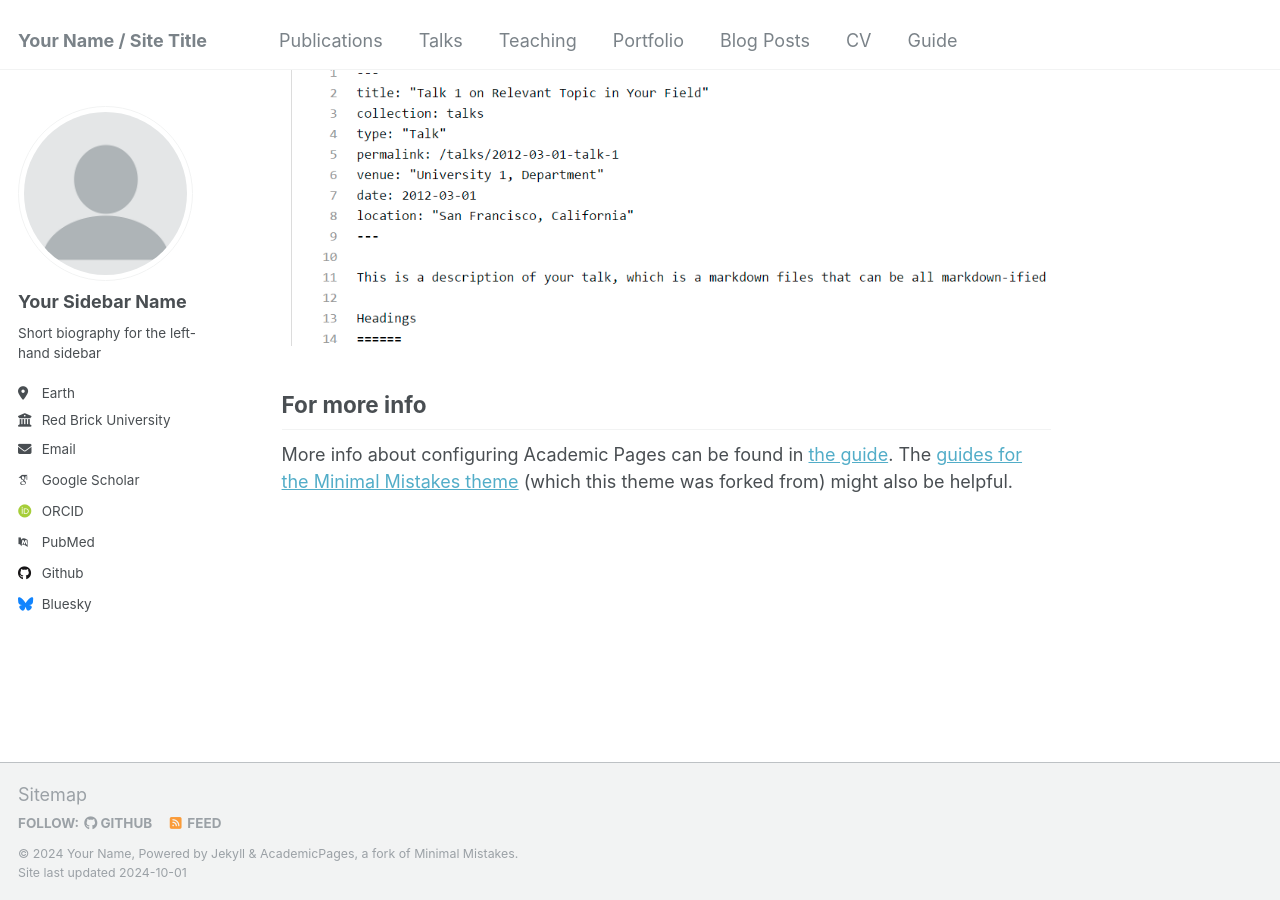
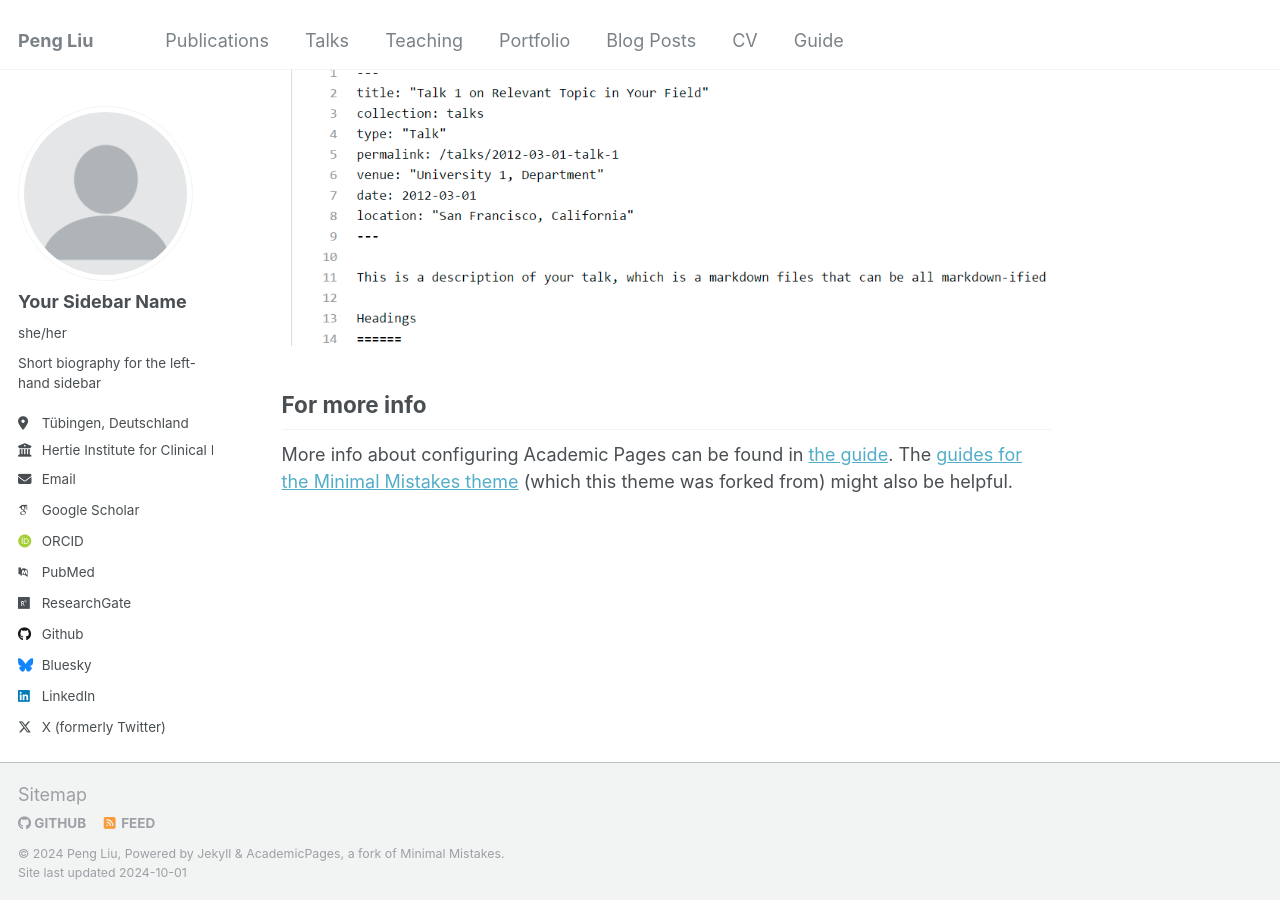
Before and after one commit to PengLiu1120/pengliu, a Jekyll site: the page built from _pages/about.md, in a window 1280 px wide and 900 px high, scrolled down 2643 px. Built offline with Jekyll 4.4.1, drawn with Linux system fonts in a browser that asks for light colours; some web fonts are replaced.

Commit message:
_config.yml

```diff
--- a/_config.yml
+++ b/_config.yml
@@ -7,14 +7,14 @@
 # server process.
 
 # Basic Site Settings
-locale                   : "en-US"
-title                    : "Your Name / Site Title"
+locale                   : "en-DE"
+title                    : "Peng Liu"
 title_separator          : "-"
-name                     : &name "Your Name"
-description              : &description "personal description"
-url                      : https://academicpages.github.io # the base hostname & protocol for your site e.g. "https://mmistakes.github.io"
+name                     : &name "Peng Liu"
+description              : &description "Postdoctoral Researcher at AG Translational Imaging of Cortical Microstructure, Hertie Institute for Clinical Brain Research, University of Tübingen"
+url                      : https://pengliu.github.io # the base hostname & protocol for your site e.g. "https://mmistakes.github.io"
 baseurl                  : "" # the subpath of your site, e.g. "/blog"
-repository               : "academicpages/academicpages.github.io"
+repository               : "PengLiu1120/pengliu.github.io"
 
 # Site Author - The following control what appear as part of the author content on the side bar.
 #               If a field is blank the icon and link will not appear, otherwise it will be shown.
@@ -23,27 +23,27 @@ author:
   # Biographic information
   avatar           : "profile.png"
   name             : "Your Sidebar Name"
-  pronouns         : # example: "she/her"
+  pronouns         : "she/her"
   bio              : "Short biography for the left-hand sidebar"
-  location         : "Earth"
-  employer         : "Red Brick University"
+  location         : "Tübingen, Deutschland"
+  employer         : "Hertie Institute for Clinical Brain Research, University of Tübingen"
   uri              : # URL
-  email            : "none@example.org"
+  email            : "peng.liu@uni-tuebingen.de"
 
   # Academic websites
   arxiv            : # URL - Update with the correct link to your profile
-  googlescholar    : "https://scholar.google.com/citations?user=PS_CX0AAAAAJ"
+  googlescholar    : "https://scholar.google.com/citations?user=zYvGfhMAAAAJ&hl=en&oi=sra"
   impactstory      : # URL
-  orcid            : "http://orcid.org/yourorcidurl"
+  orcid            : "http://orcid.org/0000-0002-0713-1113"
   semantic         : # URL
-  pubmed           : "https://www.ncbi.nlm.nih.gov/pubmed/?term=john+snow"
-  researchgate     : # URL
+  pubmed           : "https://pubmed.ncbi.nlm.nih.gov/?term=Peng+Liu+Esther+Kuehn"
+  researchgate     : "https://www.researchgate.net/profile/Peng-Liu-156"
 
   # Repositories and software development
   bitbucket        : # Username - Update with your username on the site
   codepen          : # Username
   dribbble         : # Username
-  github           : "academicpages"
+  github           : "PengLiu1120"
   kaggle           : # Username
   stackoverflow    : # User number or user number and name (i.e., use "1" or "1/jeff-atwood")
 
@@ -57,7 +57,7 @@ author:
   keybase          : # Username
   instagram        : # Username
   lastfm           : # Username
-  linkedin         : # Username
+  linkedin         : "Peng Liu"
   mastodon         : # URL
   medium           : # URL
   pinterest        : # Username
@@ -65,7 +65,7 @@ author:
   steam            : # Username
   telegram         : # URL
   tumblr           : # Username
-  twitter          : # Username for X / Twitter
+  twitter          : "PengLiu_Claudia"
   vine             : # Username
   weibo            : # Username
   wikipedia        : # Username
```
